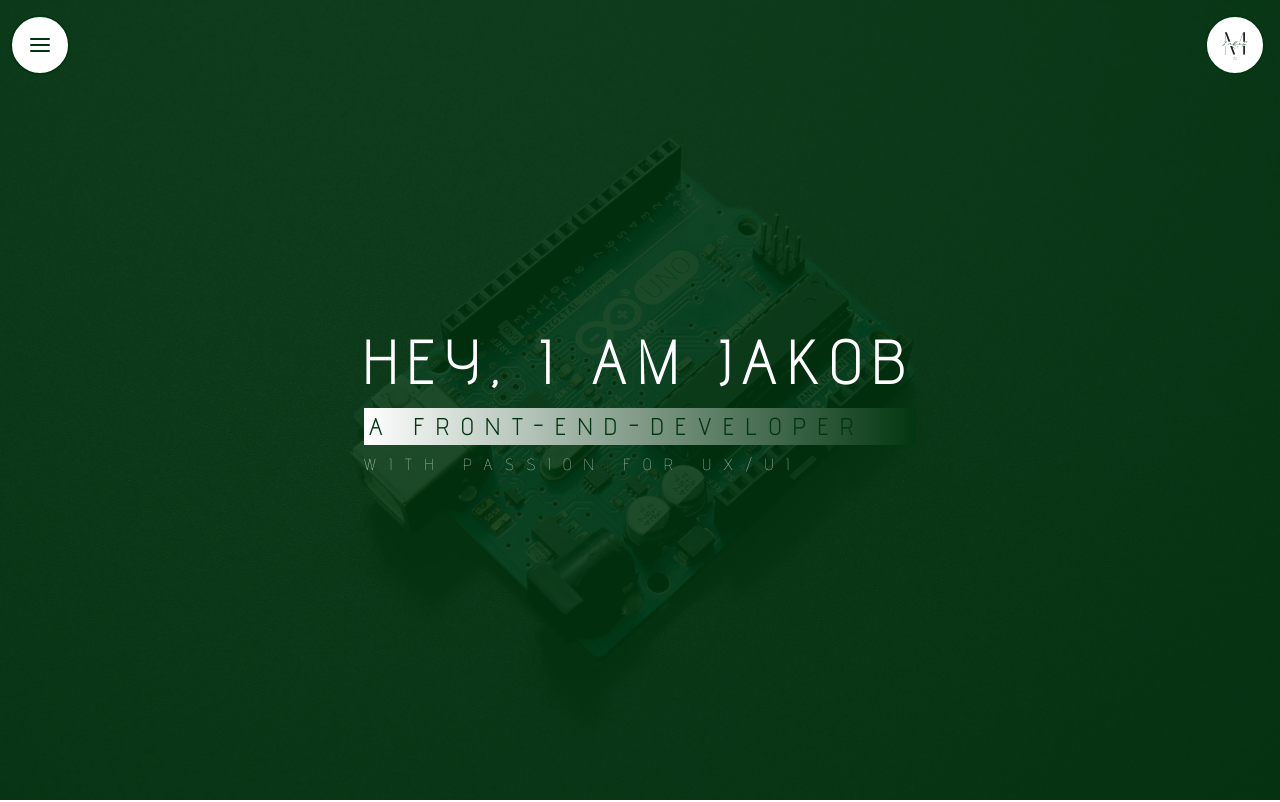
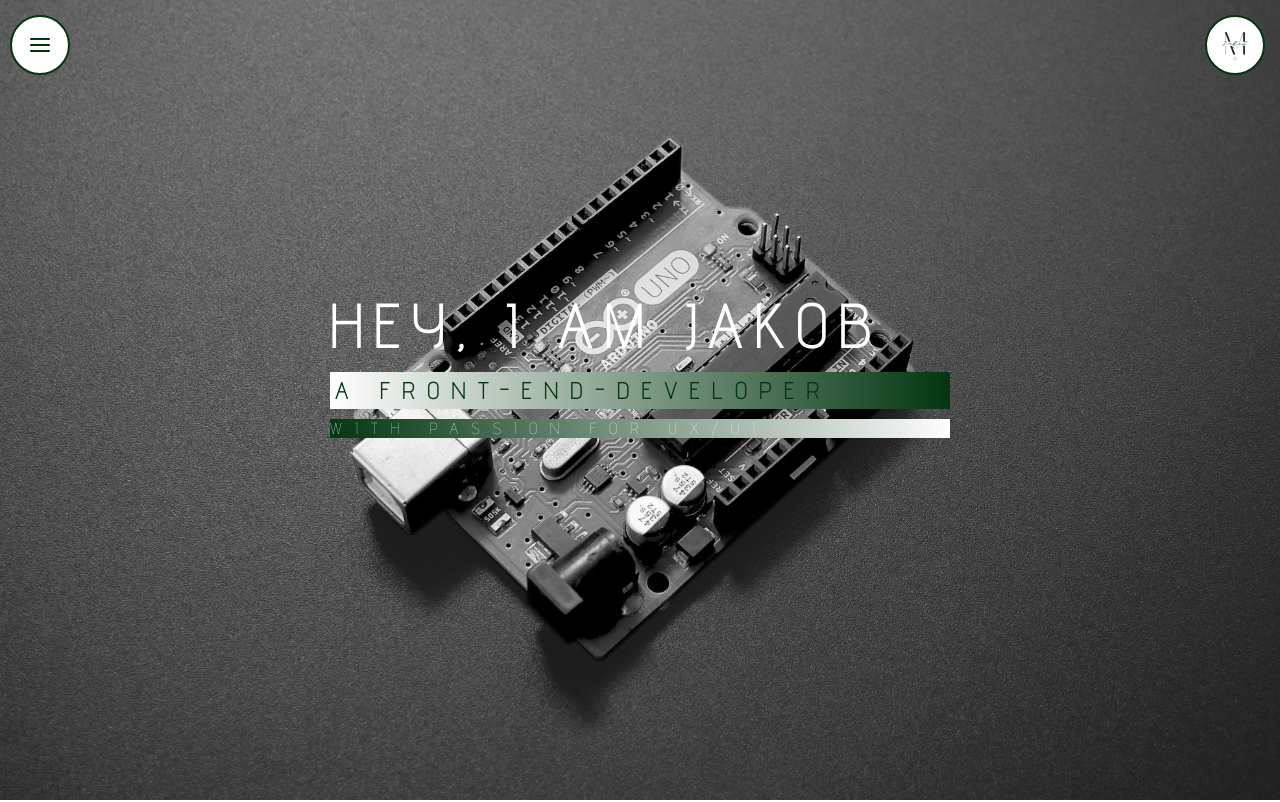
Before and after one commit to jakobmalmgren/portfolio, a React (Create React App) app: page / in a window 1280 px wide. Shown: the top 802 px of the page. Built offline with nearby package versions, Linux system fonts and the light colour scheme; a web font is replaced by a local one.

Commit message:
fixed my homepage

```diff
--- a/src/components/Home.css
+++ b/src/components/Home.css
@@ -10,6 +10,10 @@
   align-items: center;
   position: relative;
 } */
+
+#home {
+  position: relative;
+}
 .home-container {
   height: 100vh;
   width: 100%;
@@ -18,33 +22,44 @@
   background-repeat: no-repeat;
   background-position: center;
   background-size: cover;
+  filter: grayscale(100%);
   background-image: url(/public/images/coding.avif);
   align-items: center;
   /* background-color: #023610; */
   position: relative;
 }
-.layover {
+/* .layover {
   background-color: #023610e1;
-  /* background-color: #0236109e; */
-  /* background: rgba(2, 54, 16, 0);
+
+  background-color: #0236109e;
+  background: rgba(2, 54, 16, 0);
   background: linear-gradient(
     169deg,
     rgb(2, 54, 16) 0%,
     rgb(255, 255, 255) 100%
-  ); */
+  );
   position: absolute;
   top: 0px;
   left: 0px;
   bottom: 0px;
   width: 100%;
   z-index: 10;
-}
+} */
 .home-text {
-  z-index: 11;
+  position: absolute;
+
+  right: 0;
+  left: 0;
+  top: 0;
+  bottom: 0;
+  margin: auto;
+
   color: white;
+  width: 90%;
+  height: 30%;
   letter-spacing: 13px;
   padding: 10px;
-  margin: 0 auto;
+
   /* margin: 0px 0px 0px 20px; */
 }
 .home-text-wrapper h1 {
@@ -73,6 +88,13 @@
 }
 .home-text-wrapper p {
   font-size: 9px;
+  color: white;
+  background: rgb(255, 255, 255);
+  background: linear-gradient(
+    253deg,
+    rgba(255, 255, 255, 1) 0%,
+    rgba(2, 54, 16, 1) 100%
+  );
 }
 .home-text p,
 .home-text h1,
@@ -94,6 +116,23 @@
   background-color: white;
 }
 @media screen and (min-width: 600px) {
+  .home-text {
+    position: absolute;
+
+    right: 0;
+    left: 0;
+    top: 0;
+    bottom: 0;
+    margin: auto;
+
+    color: white;
+    width: 60%;
+    height: 30%;
+    letter-spacing: 13px;
+    padding: 10px;
+
+    /* margin: 0px 0px 0px 20px; */
+  }
   .home-text-wrapper h1 {
     font-size: 60px;
   }
@@ -105,6 +144,23 @@
   }
 }
 @media screen and (min-width: 900px) {
+  .home-text {
+    position: absolute;
+
+    right: 0;
+    left: 0;
+    top: 0;
+    bottom: 0;
+    margin: auto;
+
+    color: white;
+    width: 50%;
+    height: 30%;
+    letter-spacing: 13px;
+    padding: 10px;
+
+    /* margin: 0px 0px 0px 20px; */
+  }
   .home-text-wrapper h1 {
     font-size: 60px;
   }
--- a/src/components/Home.js
+++ b/src/components/Home.js
@@ -6,8 +6,7 @@
   return (
     <div className="section" id="home">
       <div className="home-container">
-        <div className="layover"></div>
-        <div className="home-container-icon-wrapper">
+        {/* <div className="home-container-icon-wrapper">
           <a href="#home">
             <img
               className="home-container-icon"
@@ -15,17 +14,32 @@
               alt=""
             />
           </a>
-        </div>
-        <div className="home-text">
+        </div> */}
+        {/* <div className="home-text">
           <div className="home-text-wrapper">
             <h1>HEY, I AM JAKOB</h1>
             <h2> A FRONT-END-DEVELOPER</h2>
             <p>WITH PASSION FOR UX/UI</p>
           </div>
+        </div> */}
+      </div>
+      <div className="home-text">
+        <div className="home-text-wrapper">
+          <h1>HEY, I AM JAKOB</h1>
+          <h2> A FRONT-END-DEVELOPER</h2>
+          <p>WITH PASSION FOR UX/UI</p>
         </div>
-
-        <MobileNav></MobileNav>
       </div>
+      <div className="home-container-icon-wrapper">
+        <a href="#home">
+          <img
+            className="home-container-icon"
+            src="/images/iconJakob.svg"
+            alt=""
+          />
+        </a>
+      </div>
+      <MobileNav></MobileNav>
     </div>
   );
 };
--- a/src/components/TestimonialCard.css
+++ b/src/components/TestimonialCard.css
@@ -24,9 +24,9 @@
 }
 .testimonialCard-text,
 .testimonialCard-header {
-  font-size: 16px;
+  font-size: 14px;
 }
 .testimonialCard-header {
-  font-size: 16px;
+  font-size: 14px;
   font-style: oblique;
 }
--- a/src/index.css
+++ b/src/index.css
@@ -1,8 +1,8 @@
-@import url("https://fonts.googleapis.com/css2?family=Cormorant+Garamond:wght@700&display=swap");
+/* @import url("https://fonts.googleapis.com/css2?family=Cormorant+Garamond:wght@700&display=swap"); */
 * {
   padding: 0px;
   margin: 0px;
   box-sizing: border-box;
-  font-family: "Cormorant Garamond", serif;
+  /* font-family: "Cormorant Garamond", serif; */
   scroll-behavior: smooth;
 }
```
